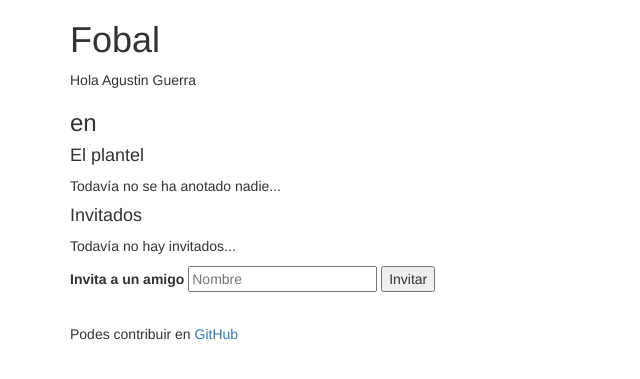
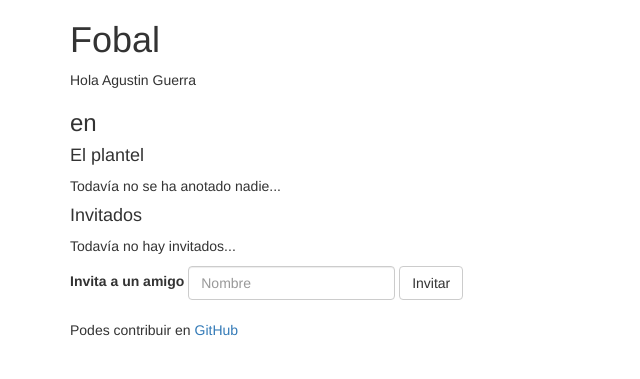
Before and after one commit to irodrigo17/futbol5-django, a Django app: template core/templates/core/match.html in a window 1280 px wide. Shown: the top 379 px of the page, without its empty margins (0-640 px from the left). Run offline with Django 3.2, Linux system fonts and the light colour scheme; the template is opened without the code that fills it: values that come from a table or form of the project are taken from there, others are empty; data comes from the database, SQL or seed files in the repository; some libraries are stand-ins or nearby versions.

Commit message:
Update match UI

```diff
--- a/core/templates/core/match.html
+++ b/core/templates/core/match.html
@@ -24,14 +24,14 @@
 
 {% if join_match_url != None %}
 <p>
-  <a href="{{ join_match_url }}">
-    <span class="label label-success">Juego</span>
+  <a href="{{ join_match_url }}" class="btn btn-lg btn-block btn-success" role="button">
+    Juego
   </a>
 </p>
 {% elif leave_match_url != None %}
 <p>
-  <a href="{{ leave_match_url }}">
-    <span class="label label-danger">No juego</span>
+  <a href="{{ leave_match_url }}" class="btn btn-lg btn-block btn-danger" role="button">
+    No juego
   </a>
 </p>
 {% endif %}
@@ -66,14 +66,14 @@
 {% endif %}
 
 {% if player != None %}
-  <form action="addguest/" method="post">
+  <form action="addguest/" method="post" class="form-inline">
     {% csrf_token %}
-    <p>
+    <div class="form-group">
       <label for="guest_name_id">Invita a un amigo</label>
-      <input id="guest_name_id" type="text" name="guest" maxlength="50" placeholder="Nombre"/>
+      <input id="guest_name_id" type="text" name="guest" maxlength="50" placeholder="Nombre" class="form-control"/>
       <input type="hidden" name="inviting_player" maxlength="50" value="{{ player.id }}" />
-      <input type="submit" value="Invitar" />
-    </p>
+    </div>
+    <button type="submit" class="btn btn-default">Invitar</button>
   </form>
 {% endif %}
 
```
